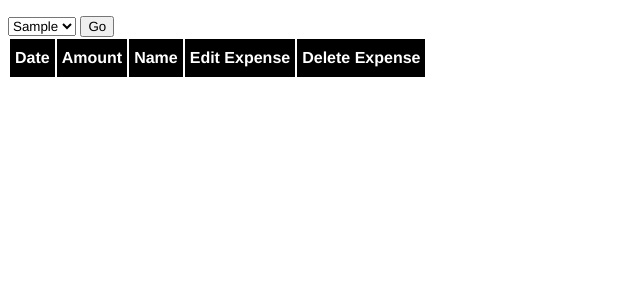
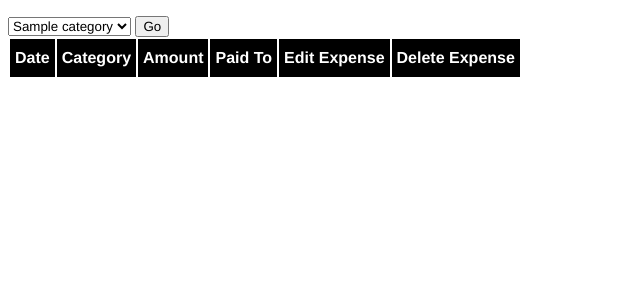
Before and after one commit to amol-phatangade/Expense-Manager, a Flask app: page /expense/food in a window 1280 px wide. Shown: the part 52-352 px from the top of the page, without its empty margins (0-640 px from the left). Run offline with Flask 2, Linux system fonts and the light colour scheme; tables that the repository leaves empty hold one stand-in row (values such as "Sample post"); lists and menus that the app fills with data are empty; some libraries are stand-ins or nearby versions.

Commit message:
Added expense category table and done respected cahnges in code

```diff
--- a/application.py
+++ b/application.py
@@ -23,6 +23,28 @@ class Expense(db.Model):
     date = db.Column(db.Date)
     description = db.Column(db.Unicode)
 
+class Expense_Category(db.Model):
+    """The expense category object."""
+
+    __tablename__ = "expense_category"
+    id = db.Column(db.Integer, primary_key=True)
+    name = db.Column(db.Unicode)
+    color = db.Column(db.Unicode)
+
+
+def get_expense_category():
+    expense_category = Expense_Category.query.all()
+    expense_category_data = {}
+    for column in expense_category:
+        expense_category_data.update({
+            str(column.id): {
+                "name": column.name,
+                "color": column.color
+            }
+        })
+
+    return expense_category_data
+
 
 @application.route("/", methods=["GET", "POST"])
 def expense_list():
@@ -30,7 +52,7 @@ def expense_list():
         return redirect(url_for("category", category=request.form["category"]))
     expenses = Expense.query.order_by(Expense.date.desc()).all()
     categories = [column[0] for column in Expense.query.with_entities(Expense.category).distinct()]
-    return render_template('list.html', expenses=expenses, categories=categories)
+    return render_template('list.html', expenses=expenses, categories=get_expense_category())
 
 @application.route("/expense", methods=["GET", "POST"])
 def create():
@@ -47,7 +69,7 @@ def create():
         db.session.commit()
         return redirect(url_for('expense_list'))
     if request.method == "GET":
-        return render_template('add.html')
+        return render_template('add.html', categories=get_expense_category())
 
     return {}
 
@@ -96,8 +118,7 @@ def category(category):
     if request.method == "POST" and request.form["category"]:
         return redirect(url_for('category', category=request.form["category"]))
     expenses = Expense.query.filter(Expense.category == category).order_by(Expense.date.desc()).all()
-    categories = [column[0] for column in Expense.query.with_entities(Expense.category).distinct()]
-    return render_template("list.html", expenses=expenses, categories=categories, selected=category)
+    return render_template("list.html", expenses=expenses, categories=get_expense_category(), selected=category)
 
 if __name__ == "__main__":
     application.run()
--- a/templates/add.html
+++ b/templates/add.html
@@ -19,7 +19,11 @@
     </p>
     <p>
         <label for="category">Category: </label>
-        <input type="text" name="category" />
+        <select name="category" id="cars">
+            {% for category in categories %}
+                <option value="{{ categories[category].name }}">{{ categories[category].name }}</option>
+            {% endfor %}
+        </select>
     </p>
     <p>
         <label for="description">Description: </label>
--- a/templates/list.html
+++ b/templates/list.html
@@ -12,9 +12,9 @@
         {% endif %}
         {% for category in categories %}
             {% if category == selected %}
-            <option value="{{ category }}" selected>{{ category }}</option>
+            <option value="{{ categories[category].name }}" selected>{{ categories[category].name }}</option>
             {% else %}
-            <option value="{{ category }}">{{ category }}</option>
+            <option value="{{ categories[category].name }}">{{ categories[category].name }}</option>
             {% endif %}
         {% endfor %}
     </select>
@@ -24,8 +24,9 @@
 <table id="expense-list">
     <tr id="head-row">
         <th>Date</th>
+        <th>Category</th>
         <th>Amount</th>
-        <th>Name</th>
+        <th>Paid To</th>
         <th>Edit Expense</th>
         <th>Delete Expense</th>
     </tr>
@@ -33,8 +34,9 @@
 {% for expense in expenses %}
 <tr>
     <td>{{ expense.date.strftime("%b %d, %Y") }}</td>
-    <td align="right">{{ "%0.2f" | format(expense.amount) }}</td>
-    <td><a href="{{ url_for('detail', id=expense.id) }}">{{ expense.item }}</a></td>
+    <td align="left">{{ expense.category }}</td>
+    <td align="center">{{ "%0.2f" | format(expense.amount) }}</td>
+    <td><a href="{{ url_for('detail', id=expense.id) }}">{{ expense.paid_to }}</a></td>
     <td align="center"><a href="{{ url_for('edit', id=expense.id) }}"><i class="fa fa-pencil" aria-hidden="true"></i></a></td>
     <td align="center"><a href="#" class="delete" data="{{ expense.id }}"><i class="fa fa-times" aria-hidden="true"></i></a></td>
 </tr>
```
Also changed, not shown: expense_tracker.sqlite (added).
